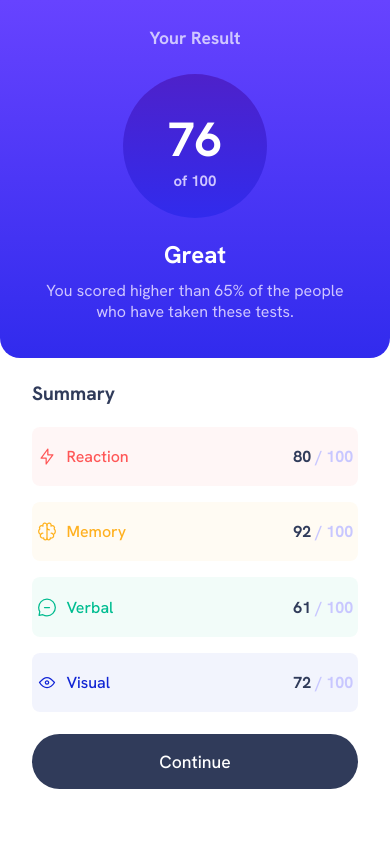
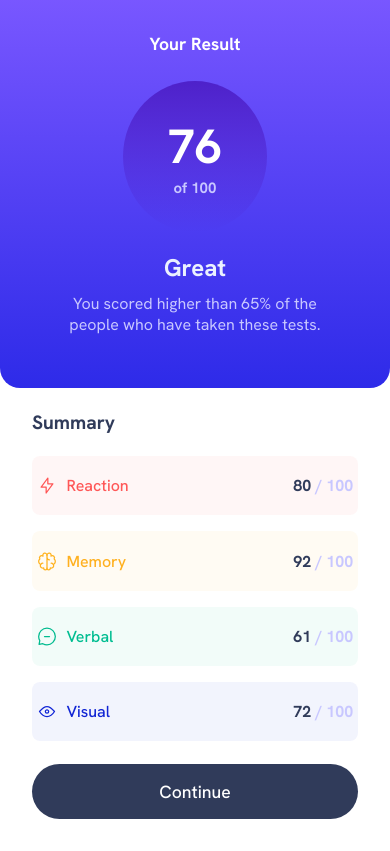
Before and after one commit to MoggStephen/results-summary-component-main, a plain HTML site: page index.html in a window 390 px wide. Drawn offline with Linux system fonts and the light colour scheme.

Commit message:
mobile done

```diff
--- a/index.css
+++ b/index.css
@@ -14,12 +14,12 @@
     --transparent-cobalt-blue: hsla(234, 85%, 45%, 0.05);
 
     /*gradients*/
-    --light-slate-blue: #6743ff;
-    --light-royal-blue: #312bed;
-    --violet-blue: #4e21ca;
-    --results-container-linear-gradient: linear-gradient(#6743ff,#312bed);
-    --results-score-linear-gradient: linear-gradient(#4e21ca,#312bed);
-    --persian-blue: hsl(241, 72%, 46%, 0);
+    --light-slate-blue: hsl(252, 100%, 67%);
+    --light-royal-blue: hsl(241, 81%, 54%);
+    --violet-blue: hsla(256, 72%, 46%, 1);
+    --persian-blue: hsla(241, 72%, 46%, 0);
+    --results-container-linear-gradient: linear-gradient(hsl(252, 100%, 67%),hsl(241, 81%, 54%));
+    --results-score-linear-gradient: linear-gradient(hsla(256, 72%, 46%, 1),hsla(241, 72%, 46%, 0));
 
     /*neutral colors*/
     --white: hsl(0, 0%, 100%);
@@ -31,12 +31,11 @@
     match the design. Hint: look into using `hsla()`.*/
 
     /*font stuff*/
-    --font-size-paragraph: 1.125;
+    --font-size-paragraph: 1.125rem;
     --font-family-hanken-grotesk: "Hanken Grotesk", sans-serif;
     --font-weight-small: 500;
     --font-weight-medium: 700;
     --font-weight-large: 800;
-
 }
 *{
     /*Boilerplate styles*/
@@ -59,6 +58,9 @@ body{
     align-items: center;
 
 }
+.mainContainerItem{
+    padding: 1.4rem 2rem 2rem 2rem;
+}
 /*RESULT CONTAINER*/
 .resultContainer{
     display: flex;
@@ -68,10 +70,9 @@ body{
 
     background: var(--results-container-linear-gradient);
     border-radius: 0 0 1.25rem 1.25rem;
-    padding: 1rem;
 }
 .resultContainerH1{
-    color: #cfc6ff;
+    color: var(--white);
     font-size: 1.1rem;
 
     margin: 0.6rem 0;
@@ -83,26 +84,25 @@ body{
 {
     background: var(--results-score-linear-gradient);
     width: 9rem;
-    height: 9rem;
+
     padding: 2.125rem;
     margin: 1rem;
     border-radius: 50%;
 }
 .scoreContainerHeader{
-    color: #ffffff;
+    color: var(--white);
     font-size: 3rem;
 }
 .scoreContainerParagraph{
-    color: #cfc6ff;
+    color: var(--light-lavender);
     font-size: 0.9375rem;
-
 }
 .scoreAdjective{
     margin: 0.3rem;
-    color: #ffffff;
+    color: var(--pale-blue)
 }
 .scoreDescription{
-    color: #cfc6ff;
+    color: var(--light-lavender);
     margin: 0.3rem 1.5rem 1.3rem 1.5rem;
 }
 
@@ -113,7 +113,6 @@ body{
     justify-content: center;
     align-items: center;
 
-    padding: 1.4rem 2rem 2rem 2rem;
     width: 100%;
 }
 .summaryContainerItem{
@@ -169,14 +168,16 @@ body{
     background-color: var(--transparent-cobalt-blue);
     color: var(--cobalt-blue);
 }
+/*Continue button*/
 .continueButton{
     background-color: var(--dark-gray-blue);
     border: 0;
-    border-radius: 1.8rem;
+    border-radius: 1.9rem;
     padding: 1rem;
     margin-top: 0.9rem;
+    width: 100%;
 
     font-size: 1.1rem;
     font-weight: 500;
-    color: white;
+    color: var(--white)
 }
--- a/index.html
+++ b/index.html
@@ -12,7 +12,7 @@
 </head>
 <body>
   <main class="mainContainer">
-    <div class="resultContainer" aria-label="Results information">
+    <div class="mainContainerItem resultContainer" aria-label="Results information">
       <h1 class="resultContainerH1">Your Result</h1>
       <div class="resultContainerItem scoreContainer">
         <h1 class="scoreContainerHeader">76</h1>
@@ -25,7 +25,7 @@
         You scored higher than 65% of the people who have taken these tests.
       </p>
     </div>
-    <div class="summaryContainer" aria-label="Summary information">
+    <div class="mainContainerItem summaryContainer" aria-label="Summary information">
       <h1 class="summaryContainerItem summaryHeader">Summary</h1>
       <div class="summaryContainerItem summaryAttributesContainer">
         <div class="summaryAttributeContainer reactionContainer">
@@ -48,8 +48,8 @@
           <div class="summaryAttributeContainerItem attribute">Visual</div>
           <div class="summaryAttributeContainerItem score">72<span class="outOf"> / 100</span></div>
         </div>
-        <button class="continueButton">Continue</button>
       </div>
+      <button class="summaryContainerItem continueButton">Continue</button>
     </div>
   </main>
 </body>
```
